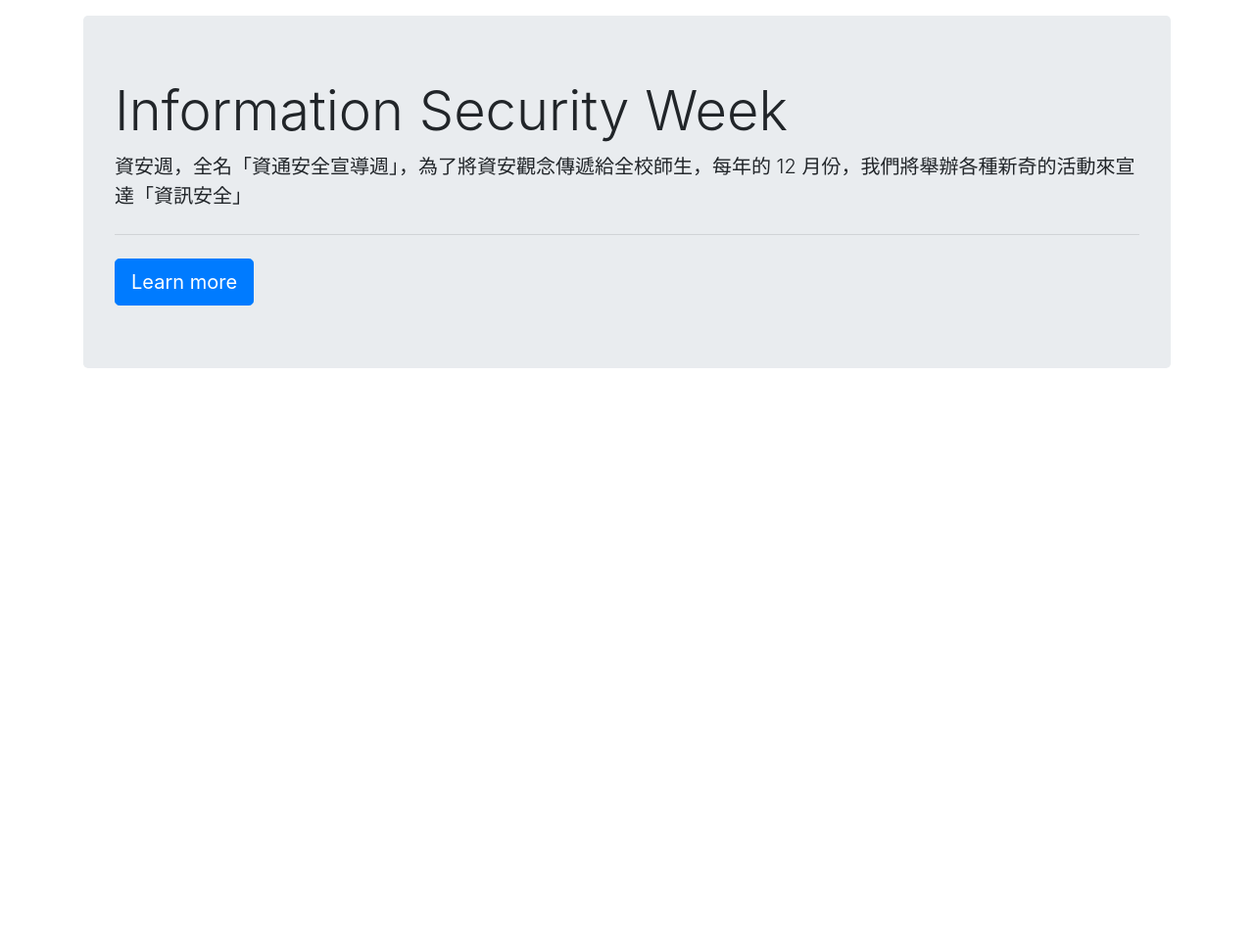
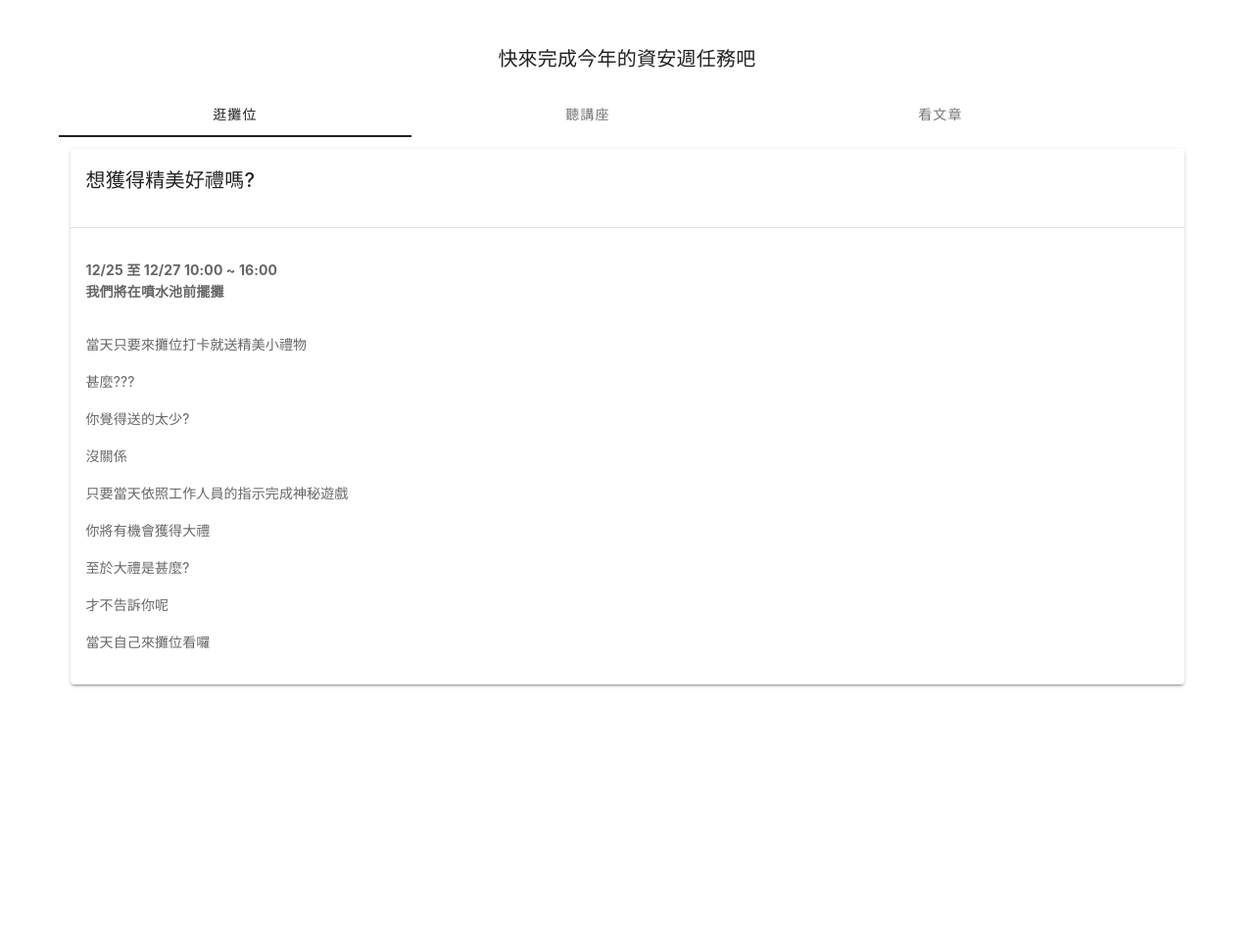
Before and after one commit to D0683497/Knowledge, a Django app: page /info/ in a window 1280 px wide. Shown: the part 56-1019 px from the top of the page at 98% size. Run offline with Django 3.2, Linux system fonts and the light colour scheme; some libraries are stand-ins or nearby versions.

Commit message:
新增內容

```diff
--- a/info/templates/info.html
+++ b/info/templates/info.html
@@ -1,4 +1,4 @@
-{% extends "layout.html" %}
+{% extends "vuetify_layout.html" %}
 {% load static %}
 
 {% block head %}
@@ -8,14 +8,119 @@
 {% block title %}資安週{% endblock %}
 
 {% block content %}
-<div class="container">
-    <div class="jumbotron">
-        <h1 class="display-4">Information Security Week</h1>
-        <p class="lead">
-            資安週，全名「資通安全宣導週」，為了將資安觀念傳遞給全校師生，每年的 12 月份，我們將舉辦各種新奇的活動來宣達「資訊安全」
-        </p>
-        <hr class="my-4">
-        <a class="btn btn-primary btn-lg" href="#" role="button">Learn more</a>
-    </div>
+<div class="container" id="app">
+    <template>
+        <v-card flat>
+            <v-card-title class="d-flex justify-content-center">
+                快來完成今年的資安週任務吧
+            </v-card-title>
+            <v-tabs fixed-tabs>
+                <v-tab>逛攤位</v-tab>
+                <v-tab>聽講座</v-tab>
+                <v-tab>看文章</v-tab>
+
+                <v-tab-item>
+                    <v-container>
+                        <v-card>
+                            <v-card-title>想獲得精美好禮嗎?</v-card-title>
+                            <v-divider></v-divider>
+                            <v-card-text class="headline font-weight-bold">
+                                12/25 至 12/27 10:00 ~ 16:00<br>
+                                我們將在<strong>噴水池前</strong>擺攤
+                            </v-card-text>
+                            <v-card-text>
+                                <p>當天只要來攤位打卡就送精美小禮物</p>
+                                <p>甚麼???</p>
+                                <p>你覺得送的太少?</p>
+                                <p>沒關係</p>
+                                <p>只要當天依照工作人員的指示完成神秘遊戲</p>
+                                <p>你將有機會獲得大禮</p>
+                                <p>至於大禮是甚麼?</p>
+                                <p>才不告訴你呢</p>
+                                <p>當天自己來攤位看囉</p>
+                            </v-card-text>
+                        </v-card>
+                    </v-container>
+                </v-tab-item>
+                <v-tab-item>
+                    <v-container>
+                        <v-card class="pb-4">
+                            <v-card-title>庶民?假新聞?隱私權?更新?</v-card-title>
+                            <v-divider></v-divider>
+                            <v-card-text>
+                                <p>今年資安週系列講座不再與您探討高深的技術</p>
+                                <p>絕對不是相信您實力不濟聽不懂</p>
+                                <p>而是今年我們特地準備了與大家息息相關的主題</p>
+                                <p>快點擊下面的標題來報名</p>
+                            </v-card-text>
+                            <v-expansion-panels popout>
+                                <v-expansion-panel>
+                                    <v-expansion-panel-header class="d-flex justify-content-between">隱私權</v-expansion-panel-header>
+                                    <v-expansion-panel-content>
+                                        <v-card flat>
+                                            <v-card-title>12/24 10:00 ~ 12:00</v-card-title>
+                                            <v-card-subtitle>地點:資電243</v-card-subtitle>
+                                            <v-card-text>eofqpok;a,eglmopkkkpkp</v-card-text>
+                                            <v-card-actions>
+                                                <button type="button" class="btn btn-success">我要報名</button>
+                                            </v-card-actions>
+                                        </v-card>
+                                    </v-expansion-panel-content>
+                                </v-expansion-panel>
+                                <v-expansion-panel>
+                                    <v-expansion-panel-header class="d-flex justify-content-between">更新</v-expansion-panel-header>
+                                    <v-expansion-panel-content>mewgopwegokp</v-expansion-panel-content>
+                                </v-expansion-panel>
+                                <v-expansion-panel>
+                                    <v-expansion-panel-header class="d-flex justify-content-between">假新聞</v-expansion-panel-header>
+                                    <v-expansion-panel-content>ewopwke[pgks[p</v-expansion-panel-content>
+                                </v-expansion-panel>
+                            </v-expansion-panels>
+                        </v-card>
+                    </v-container>
+                </v-tab-item>
+                <v-tab-item>
+                    <v-container>
+                        <v-card>
+                            <v-card-title>你渴望知識的力量嗎?</v-card-title>
+                            <v-divider></v-divider>
+                            <v-card-text class="headline font-weight-bold">
+                                12/25 至 12/27
+                            </v-card-text>
+                            <v-card-text>
+                                <p>在上述的日期中</p>
+                                <p>黑客社的 facebook 及 ig 將會不定時的出現資安知識大補帖</p>
+                                <p>想要學習到平常學校不會教你的知識嗎?</p>
+                                <p>還不趕快關注黑客社的 facebook 及 ig</p>
+                                <p>看完文章之後也別忘了分享給你的親朋好友</p>
+                                <p>讓他們知道你是個飽讀詩書的人</p>
+                            </v-card-text>
+                            <v-card-actions class="justify-content-center">
+                                <v-btn small fab class="mx-2 bg-primary text-white" href="https://www.facebook.com/HackerSir.tw">
+                                    <v-icon dark>mdi-facebook</v-icon>
+                                </v-btn>
+                                <v-btn small fab class="mx-2 bg-danger text-white" href="https://www.instagram.com/fcu_hackersir">
+                                    <v-icon dark>mdi-instagram</v-icon>
+                                </v-btn>
+                            </v-card-actions>
+                        </v-card>
+                    </v-container>
+                </v-tab-item>
+            </v-tabs>
+        </v-card>
+    </template>
 </div>
 {% endblock %}
+
+{% block js %}
+<script>
+    new Vue({
+        el: '#app',
+        delimiters: ['[[', ']]'],
+        vuetify: new Vuetify(),
+        data: {
+
+        }
+    })
+</script>
+{% endblock %}
```
